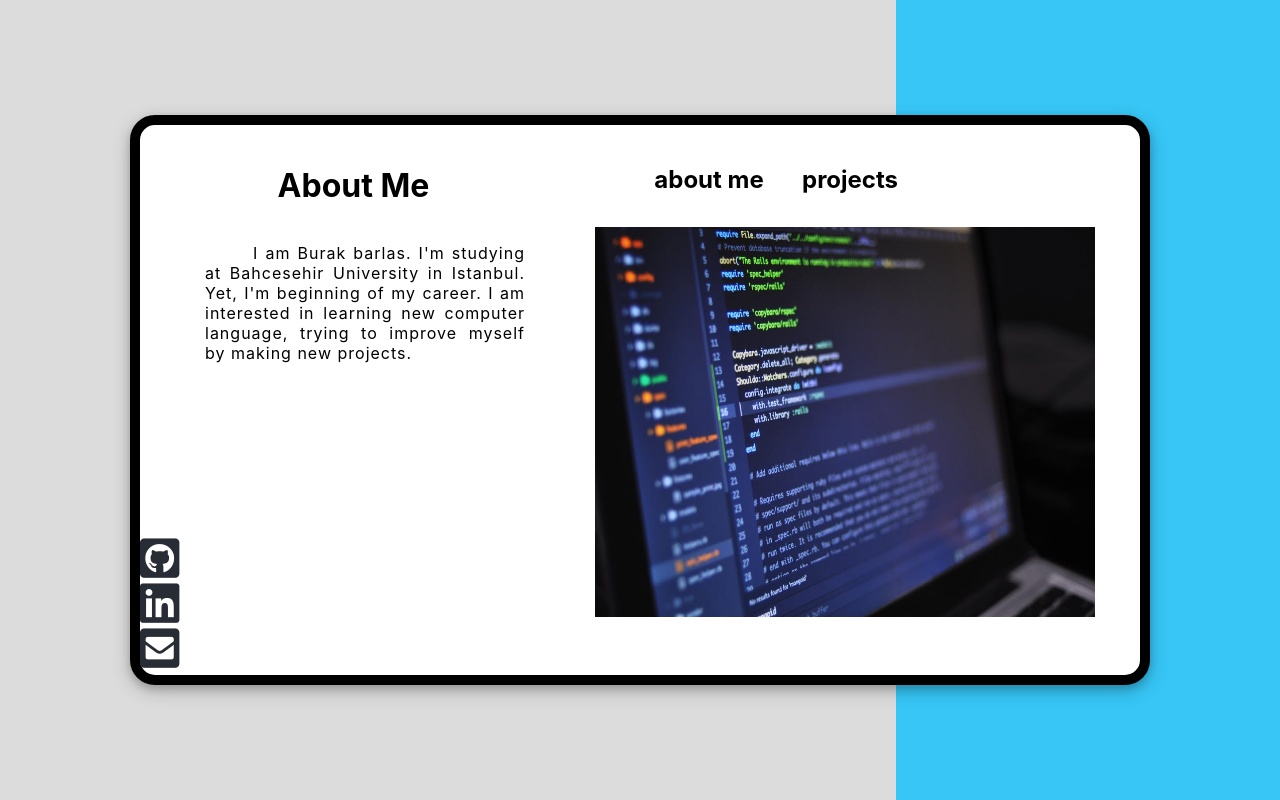
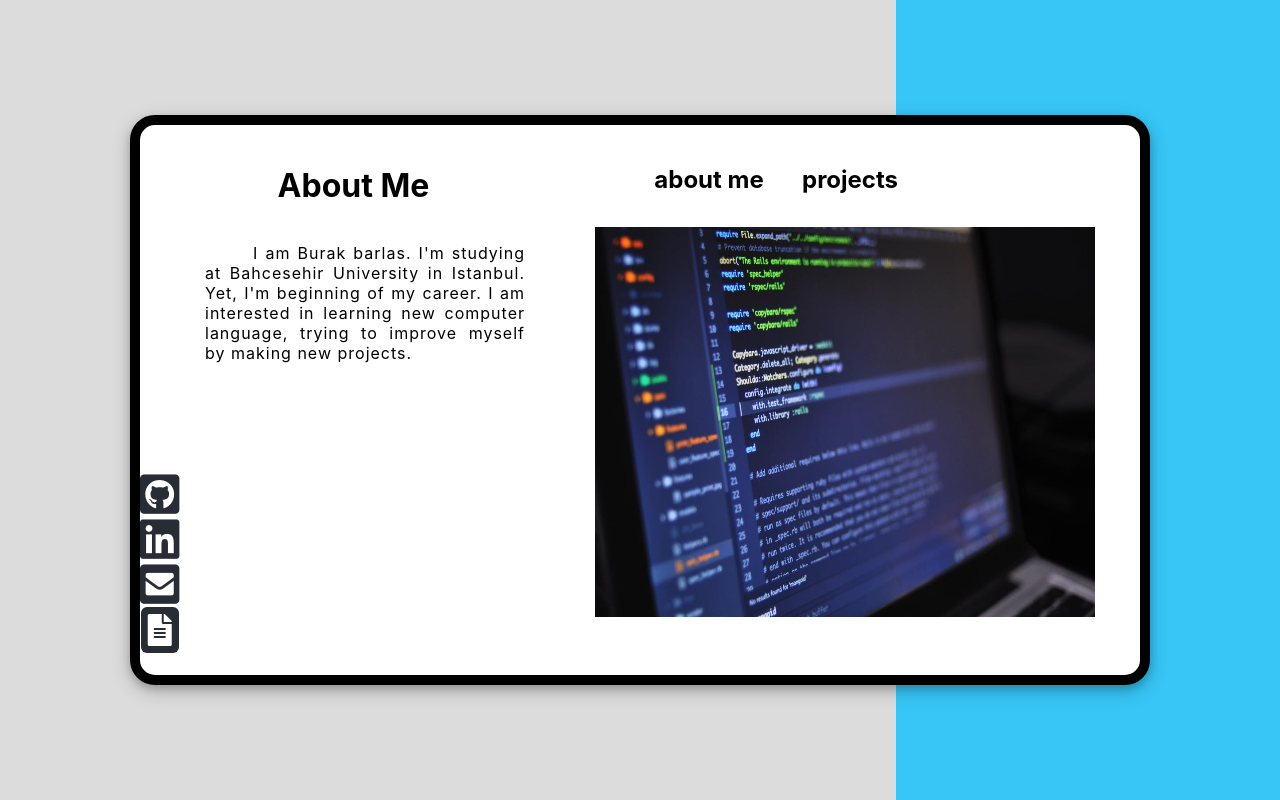
Before and after one commit to BurakBarlas/website-try, a React (Create React App) app: page / in a window 1280 px wide. Built offline with nearby package versions, Linux system fonts and the light colour scheme.

Commit message:
cv added

```diff
--- a/src/App.css
+++ b/src/App.css
@@ -44,13 +44,23 @@
   font-size: 45px;
   display: flex;
   flex-direction: column;
-  top: 67%;
+  top: 59%;
   position: fixed;
 }
 
 .ClickIcons a {
     color :#282c34;
     line-height: 1rem;
+}
+
+.ClickIcons .CV {
+  background-color: #282c34;
+  color: white;
+  padding: 7px;
+  line-height: 0.6rem;
+  font-size: 32px;
+  border-radius: 6px;
+  align-self: center;
 }
 
 .container {
@@ -70,6 +80,7 @@
 .img {
   float: right;
 }
+
 p {
   text-indent: 15%;
   text-align: justify;
--- a/src/App.js
+++ b/src/App.js
@@ -4,7 +4,7 @@ import './App.css';
 import Components from './components/components';
 import BackGroundImage from './Assets/BackGroundImage.jpeg';
 import FunctionClick from './components/FunctionClick';
-import { BrowserRouter as Router, Link, Route } from  'react-router-dom';
+import { BrowserRouter as Router, Link, Route } from 'react-router-dom';
 import ClassClick from './components/ClassClick';
 import About from './components/About';
 import Projects from './components/Projects';
@@ -39,8 +39,8 @@ function App() {
           </header>
 
           <div className="container">
-        <Route path={['/about', "/"]} component={ About }/>
-        <Route path='/projects' component={ Projects }/>
+            <Route path={['/about', "/"]} component={About} />
+            <Route path='/projects' component={Projects} />
 
             {/* <p>I am Burak barlas. I'm studying at Bahcesehir University in Istanbul. Yet, I'm beginning of my career.
               I am interested in learning new computer language, trying to improve myself by making new projects.</p>
@@ -78,14 +78,14 @@ function App() {
               <i className="fas fa-envelope-square"></i>
             </a>
 
-            {/* <a
+            <a
               className="CV"
               href="mail"
               target="_blank"
               rel="noopener noreferrer"
             >
-            <i class="fas fa-file"></i>
-            </a> */}
+              <i class="fas fa-file-alt"></i>
+            </a>
           </div>
 
         </div>
```
Also changed, not shown: 2 other files (tests, documents, lock files or other folders). Lines whose indentation alone changed are shown as unchanged.
